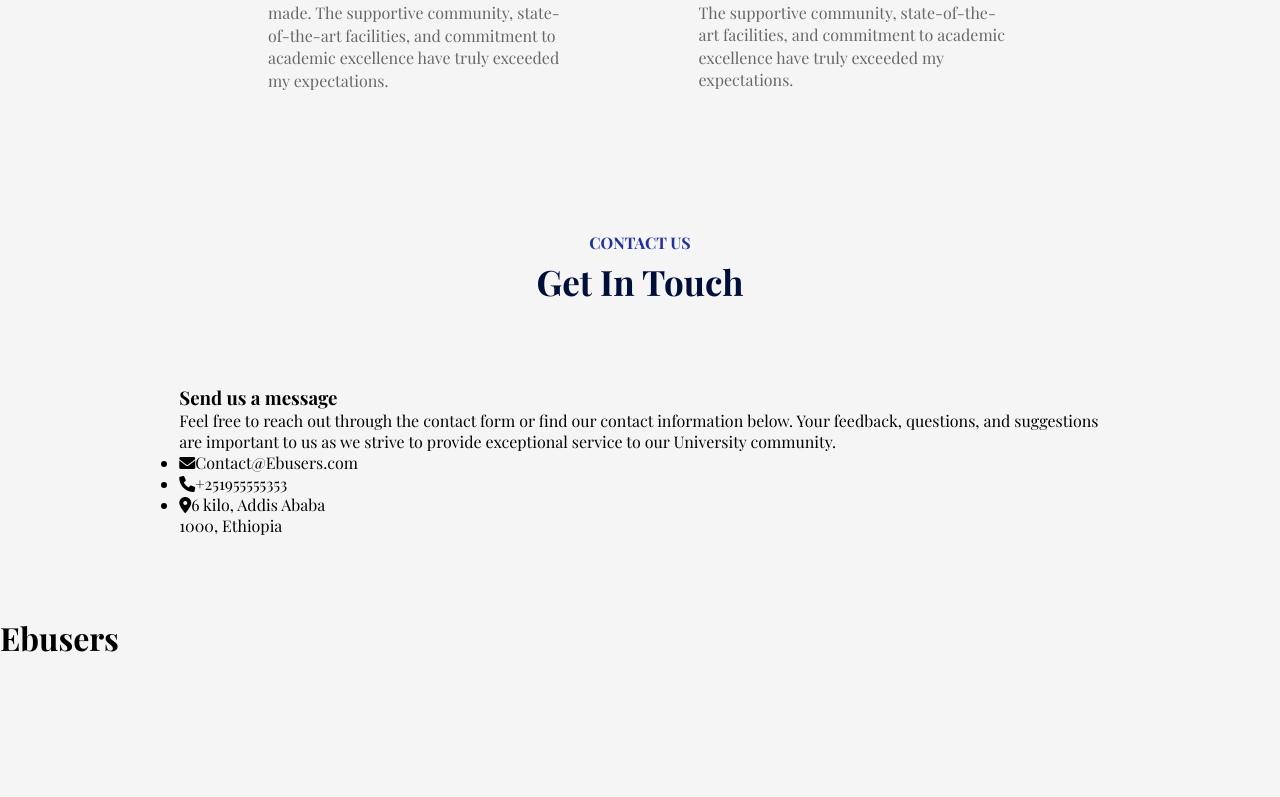
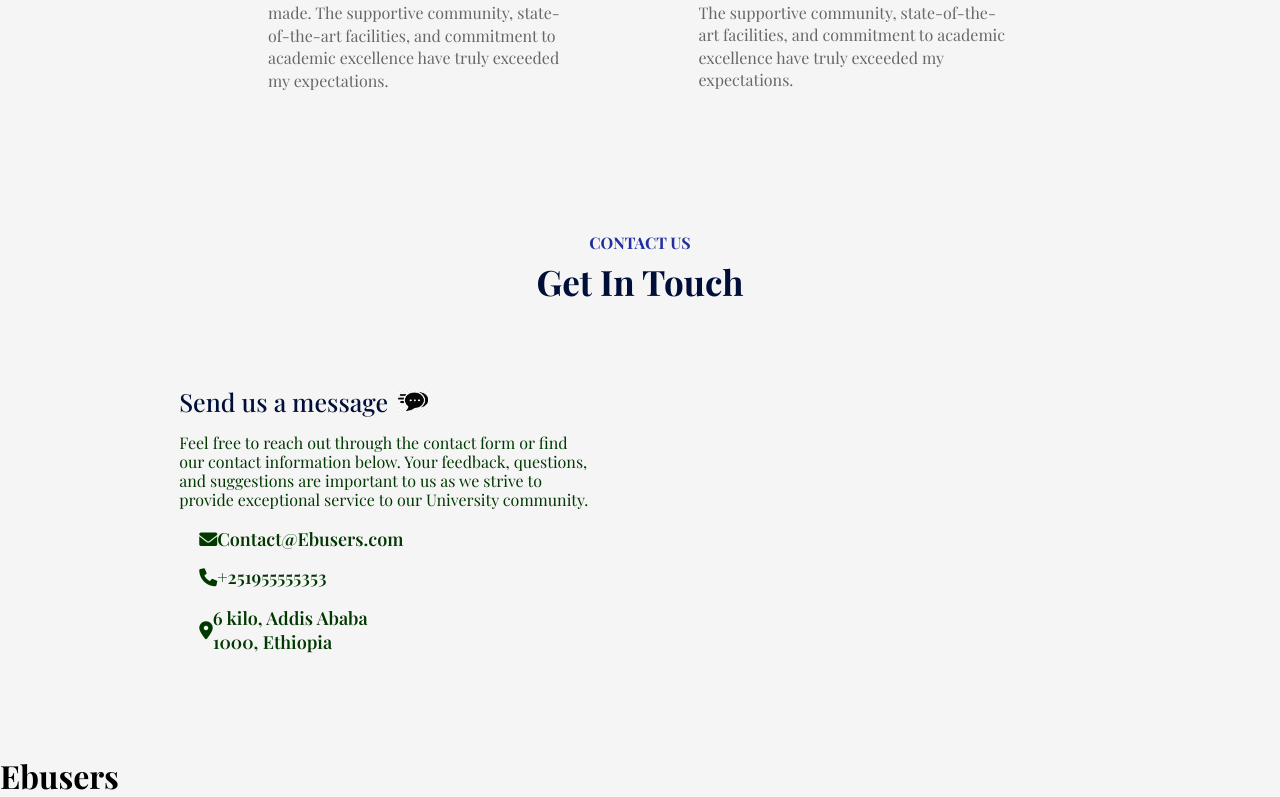
Before and after one commit to Tolegithub7/React, a React (Vite) app in the folder Ebusers/: page / in a window 1280 px wide. Shown: the part 3291-4088 px from the top of the page. Before the commit the page ends 3950 px from the top, so only its background shows below. Built offline with nearby package versions, Linux system fonts and the light colour scheme; a web font is replaced by a local one.

Commit message:
left page css finished

```diff
--- a/Ebusers/src/Components/Contact/Contact.css
+++ b/Ebusers/src/Components/Contact/Contact.css
@@ -5,3 +5,31 @@
   align-items: center;
   justify-content: space-between;
 }
+.contact-col {
+  flex-basis: 45%;
+  color: rgb(0, 56, 0);
+}
+
+.contact-col h3 {
+  color: #000f38;
+  font-weight: 500;
+  font-size: 25px;
+  display: flex;
+  align-items: center;
+  margin-bottom: 15px;
+}
+.contact-col h3 img {
+  width: 30px;
+  margin-left: 10px;
+}
+.contact-col p {
+  max-width: 450px;
+  line-height: 1.2;
+}
+.contact-col li {
+  display: flex;
+  align-items: center;
+  margin: 20px;
+  font-weight: 600;
+  font-size: 18px;
+}
--- a/Ebusers/src/Components/Contact/Contact.jsx
+++ b/Ebusers/src/Components/Contact/Contact.jsx
@@ -1,10 +1,13 @@
 import "./Contact.css";
+import msg_icon from "../../assets/msg-icon.png";
 
 const Contact = () => {
   return (
     <div className="contact">
       <div className="contact-col">
-        <h3>Send us a message</h3>
+        <h3>
+          Send us a message <img src={msg_icon} alt="" />
+        </h3>
         <p>
           Feel free to reach out through the contact form or find our contact
           information below. Your feedback, questions, and suggestions are
```
Also changed, not shown: Ebusers/src/assets/msg-icon.png (added).
